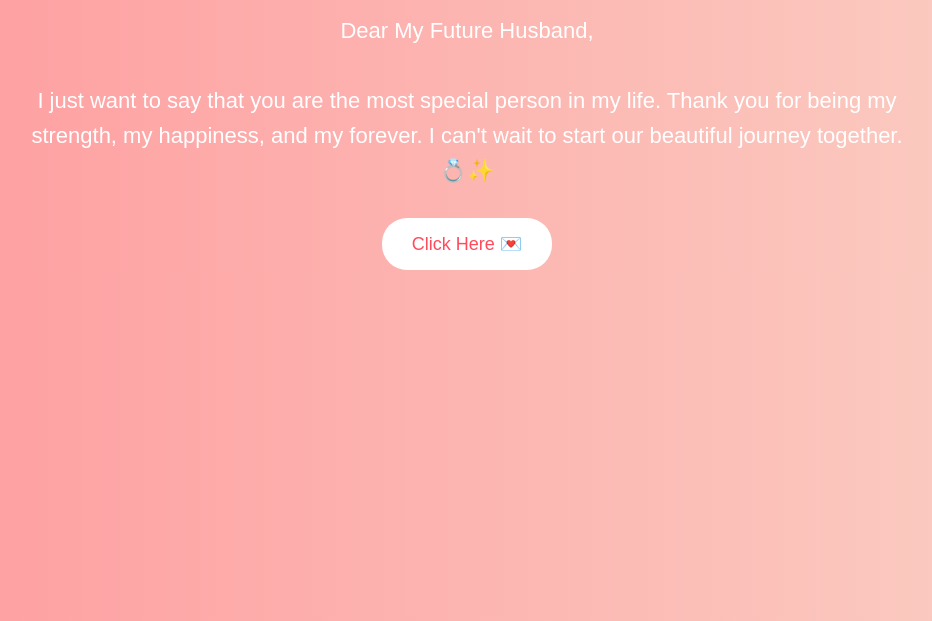
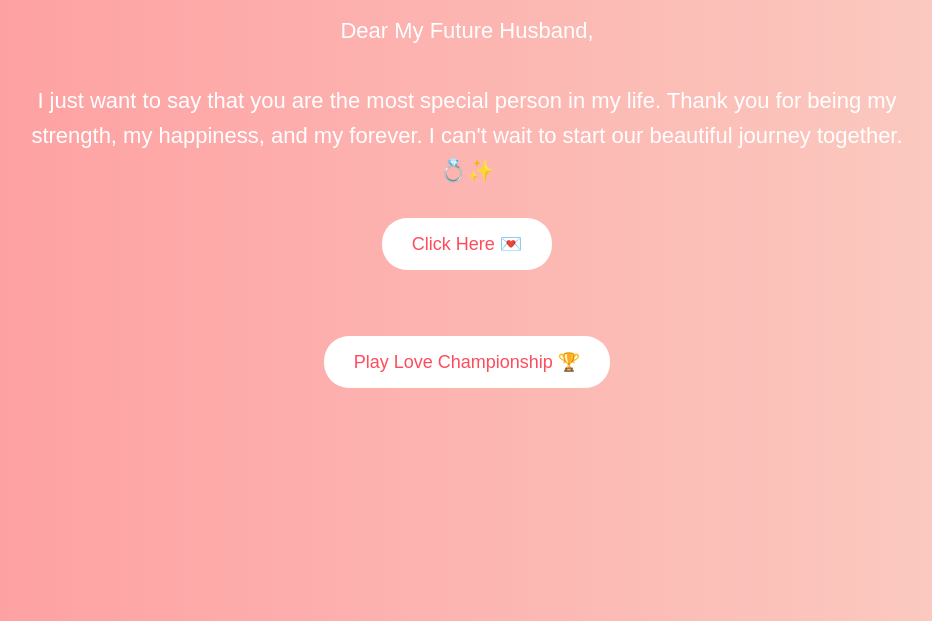
Before and after one commit to QuantanCoAI/love-surprise, a plain HTML site: page index.html in a window 1280 px wide. Shown: the part 179-800 px from the top of the page, without its empty margins (173-1105 px from the left). Drawn offline with Linux system fonts and the light colour scheme.

Commit message:
Add Play Love Championship button to index.html

```diff
--- a/index.html
+++ b/index.html
@@ -76,6 +76,9 @@
             document.getElementById("hiddenMessage").style.display = "block";
         }
     </script>
-
+<br><br>
+<a href="game.html">
+    <button>Play Love Championship 🏆</button>
+</a>
 </body>
 </html>
```
